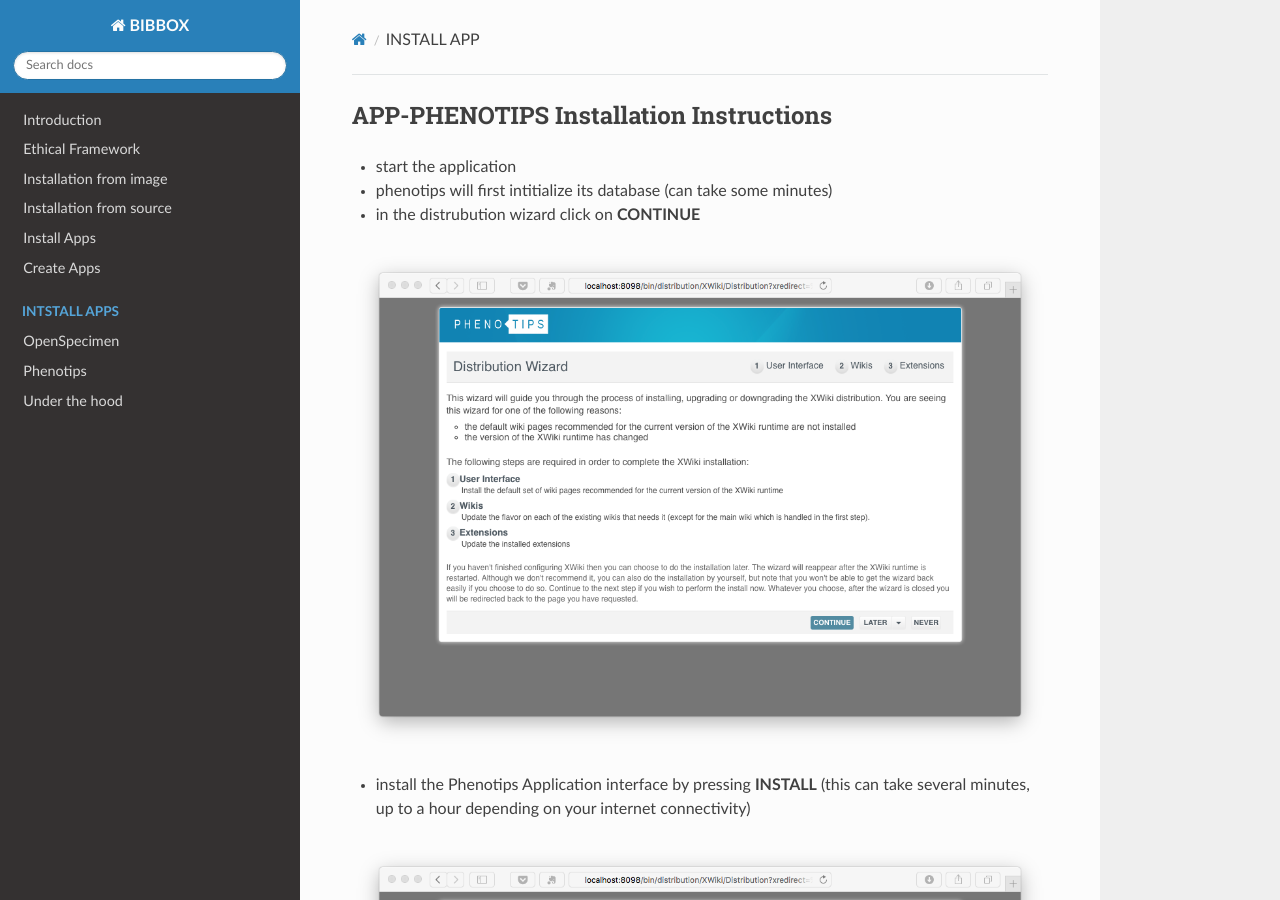
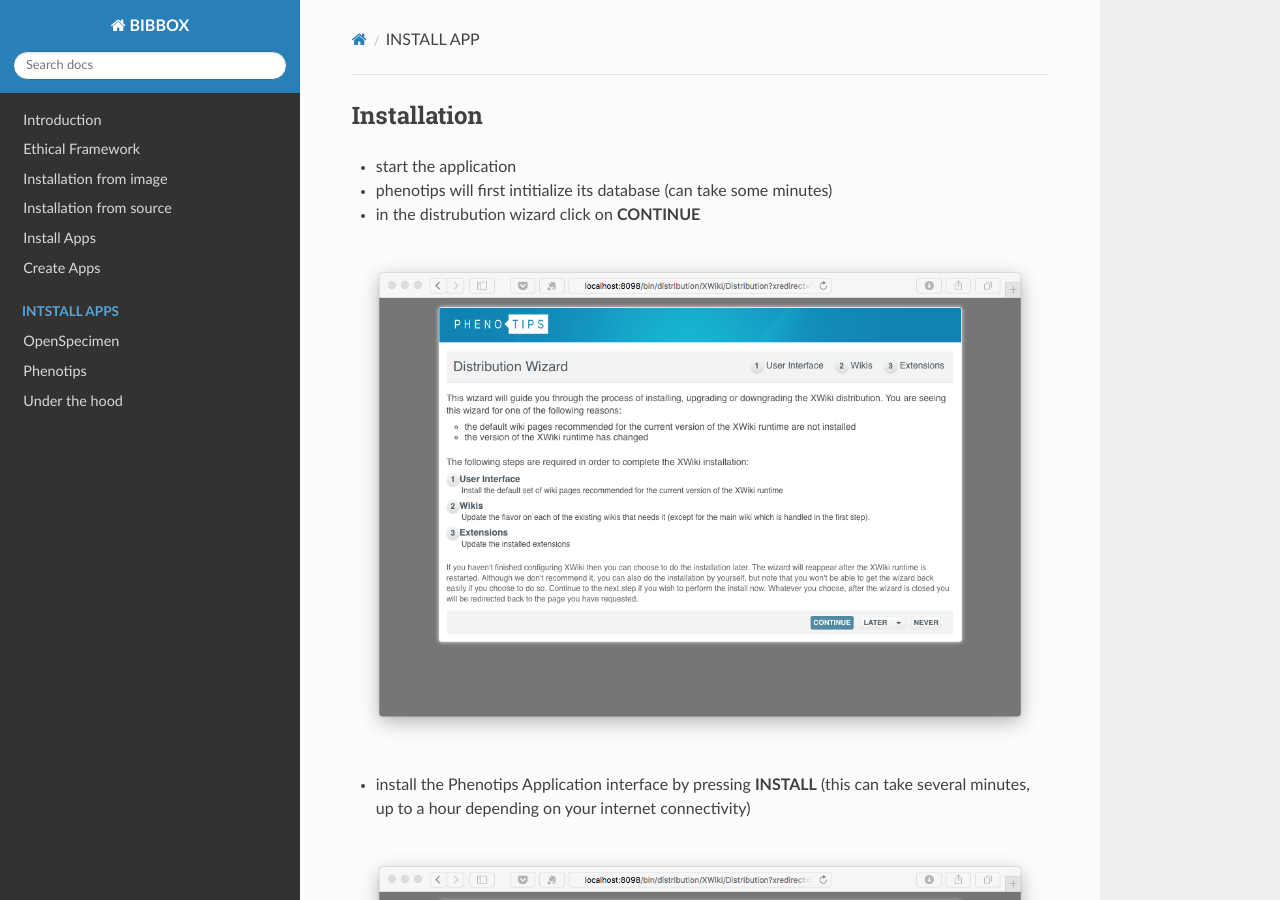
Before and after one commit to roxmer/bibbox-documentation, an MkDocs documentation site: the page built from docs/apptutorials/phenotips/INSTALL-APP.md, in a window 1280 px wide and 900 px high. Built offline with MkDocs 1.6.1, drawn with Linux system fonts in a browser that asks for light colours; nearby versions of some CDN libraries; old or Windows-style settings are respelled for this version of MkDocs; some of the changed text lies outside the part shown.

Commit message:
formatting

```diff
--- a/docs/apptutorials/phenotips/INSTALL-APP.md
+++ b/docs/apptutorials/phenotips/INSTALL-APP.md
@@ -1,4 +1,4 @@
-## APP-PHENOTIPS Installation Instructions
+## Installation
 
 * start the application
 * phenotips will first intitialize its database (can take some minutes)
```
Also changed, not shown: other parts of docs/apptutorials/phenotips/INSTALL-APP.md (+0 -7 lines).
